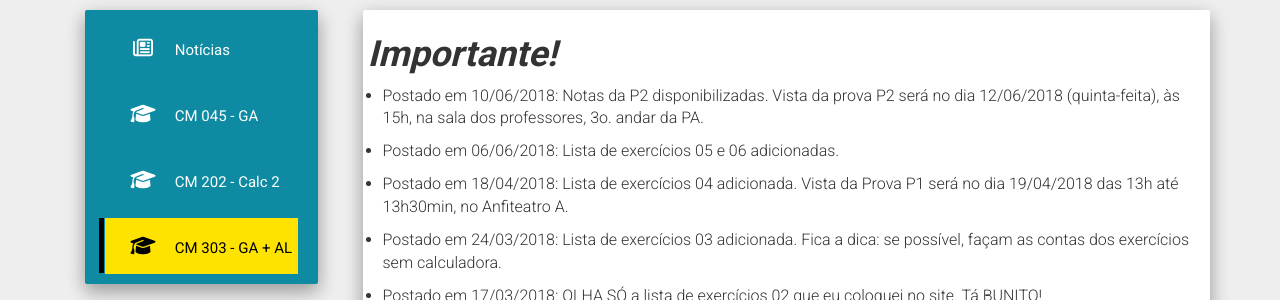
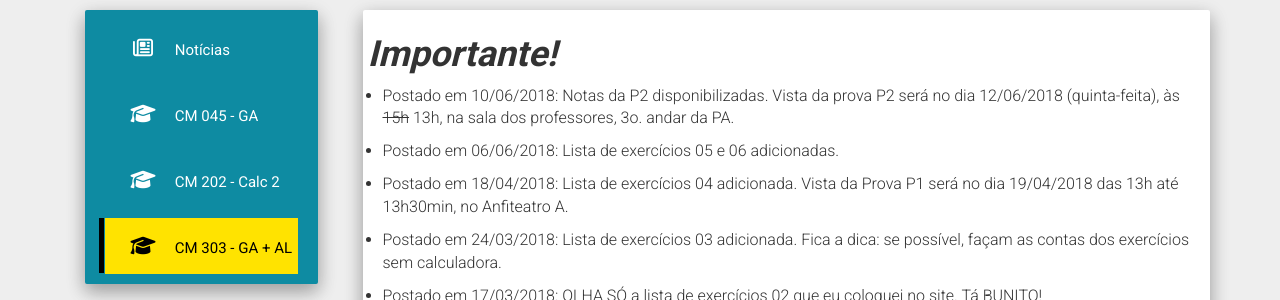
Before and after one commit to chunggnuhc/chunggnuhc.github.io, a Jekyll site: the page built from CM303-GAeAL-1sem2018.md, in a window 1280 px wide and 900 px high. Shown: the part 231-531 px from the top of the window. Built offline with Jekyll 4.4.1, drawn with Linux system fonts in a browser that asks for light colours; nearby versions of some CDN libraries.

Commit message:
Update CM303-GAeAL-1sem2018.md

```diff
--- a/CM303-GAeAL-1sem2018.md
+++ b/CM303-GAeAL-1sem2018.md
@@ -4,7 +4,7 @@
 permalink: /CM303-GAeAL-1sem2018/
 ---
 <h1><b><i>Importante!</i></b></h1>
-- Postado em 10/06/2018: Notas da P2 disponibilizadas. Vista da prova P2 será no dia 12/06/2018 (quinta-feita), às 15h, na sala dos professores, 3o. andar da PA.
+- Postado em 10/06/2018: Notas da P2 disponibilizadas. Vista da prova P2 será no dia 12/06/2018 (quinta-feita), às <strike>15h</strike> 13h, na sala dos professores, 3o. andar da PA.
 
 - Postado em 06/06/2018: Lista de exercícios 05 e 06 adicionadas.
 
```
